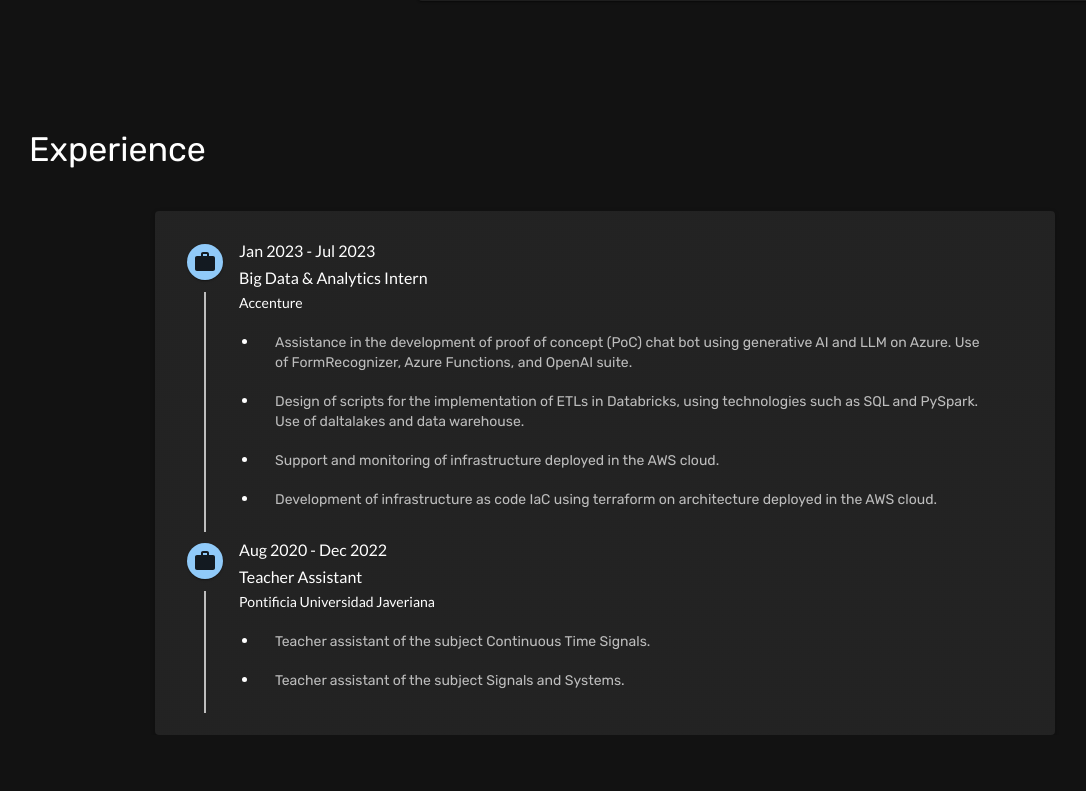
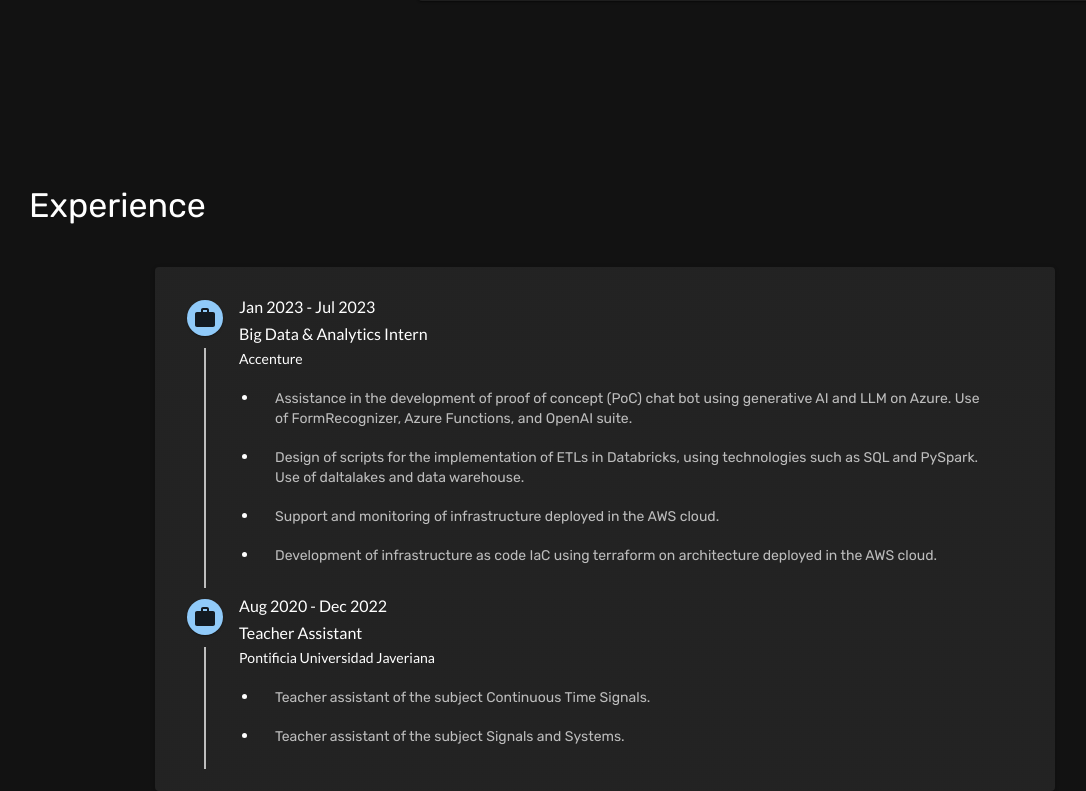
Before and after one commit to SebastianBravo/react_portfolio, a React (Vite) app: page / in a window 1280 px wide. Shown: the part 872-1663 px from the top of the page, without its empty margins (35-1121 px from the left). Before the commit the page ends 1607 px from the top, so only its background shows below. Built offline with nearby package versions, Linux system fonts and the light colour scheme.

Commit message:
Corrección download

```diff
--- a/package.json
+++ b/package.json
@@ -18,6 +18,7 @@
     "gh-pages": "^5.0.0",
     "ityped": "^1.0.3",
     "react": "^18.2.0",
+    "react-awesome-reveal": "^4.2.5",
     "react-dom": "^18.2.0"
   },
   "devDependencies": {
--- a/src/App.jsx
+++ b/src/App.jsx
@@ -3,6 +3,7 @@ import Navbar from './components/Navbar'
 import HeroSection from './components/HeroSection'
 import About from './components/About'
 import Experience from './components/Experience'
+import Projects from './components/Projects'
 import { ThemeProvider, createTheme } from '@mui/material/styles';
 import CssBaseline from '@mui/material/CssBaseline';
 
@@ -45,6 +46,7 @@ function App() {
             <div id="Home"><HeroSection /></div>
             <div id="About"><About /></div>
             <div id="Experience"><Experience /></div>
+            {/* <div id="Projects"><Projects /></div> */}
             {/* <h1> Hello World </h1> */}
         </ThemeProvider>
       </div>
--- a/src/components/About.jsx
+++ b/src/components/About.jsx
@@ -6,11 +6,8 @@ import Awards from "./Awards";
 import {
     Container,
     Grid,
-    Button,
     Paper,
-    Box,
     Typography,
-    ListItem,
     ListItemButton,
     ListItemText,
     List,
--- a/src/components/Experience.jsx
+++ b/src/components/Experience.jsx
@@ -18,7 +18,7 @@ import {
 
 export default function Experience() {
     return (
-        <Container maxWidth="lg">
+        <Container maxWidth="lg" sx={{ pt:7 }}>
             <Typography variant="h4" sx={{ fontFamily: "Rubik", mb: 5 }}>
                 Experience
             </Typography>
--- a/src/components/HeroSection.jsx
+++ b/src/components/HeroSection.jsx
@@ -18,7 +18,7 @@ function HeroSection() {
     const onDownload = () => {
         const link = document.createElement("a");
         link.download = `CV_Juan_Sebastian_Bravo_Santacruz.pdf`;
-        link.href = "/CV_inglés.pdf";
+        link.href = "/CV_Inglés.pdf?url";
         console.log(link.href);
         link.click();
     };
--- /dev/null
+++ b/src/components/Projects.jsx
@@ -0,0 +1,24 @@
+import React from "react";
+import {
+    Container,
+    Grid,
+    Button,
+    Paper,
+    Box,
+    Typography,
+    ListItem,
+    ListItemButton,
+    ListItemText,
+    List,
+} from "@mui/material";
+import { Height } from "@mui/icons-material";
+
+export default function Projects() {
+    return (
+        <Container maxWidth="lg" sx={{ mt: 16, mb: 16}}>
+            <Typography variant="h4" sx={{ fontFamily: "Rubik" }}>
+                Projects
+            </Typography>
+        </Container>
+    );
+}
```
Also changed, not shown: 1 other file (tests, documents, lock files or other folders).
